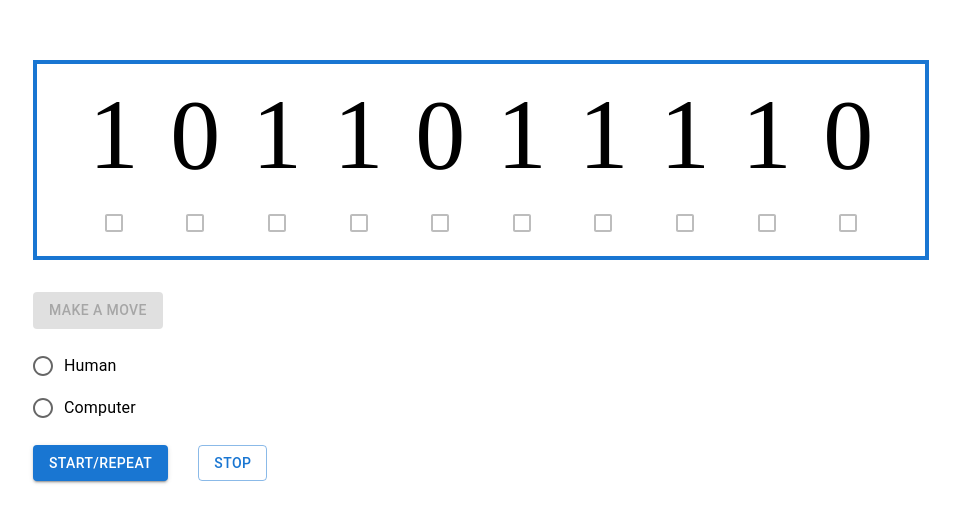
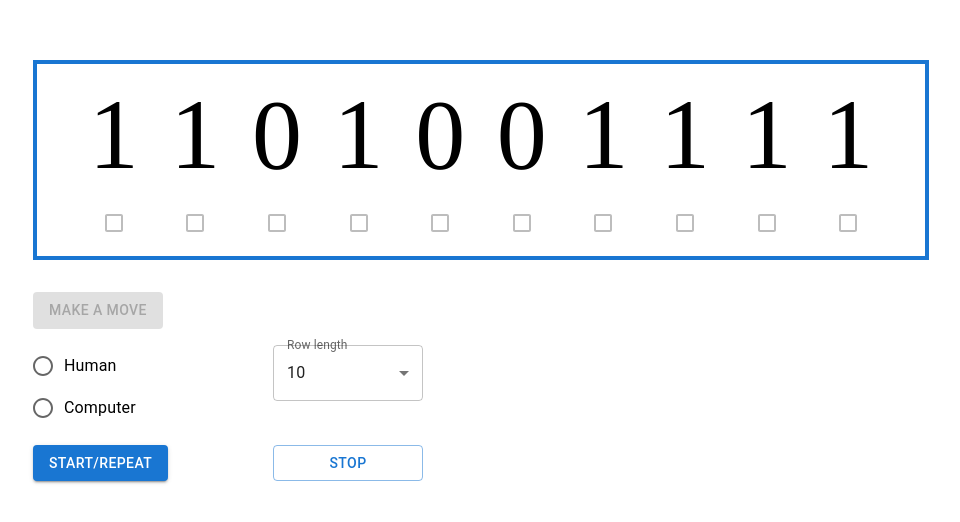
Before and after one commit to IlyashenkoA/minimax-react, a React (Vite) app: page / in a window 1280 px wide. Shown: the part 120-642 px from the top of the page, without its empty margins (159-1119 px from the left). Built offline with nearby package versions, Linux system fonts and the light colour scheme.

Commit message:
add the ability to select the length of the row, change vite configs

```diff
--- a/src/App.tsx
+++ b/src/App.tsx
@@ -1,7 +1,7 @@
-import { ChangeEvent, useState } from 'react'
+import { ChangeEvent, useEffect, useState } from 'react'
 import { useSelector, useDispatch } from 'react-redux'
 
-import { AlertColor, Box, FormControlLabel, Grid } from '@mui/material'
+import { AlertColor, Box, FormControl, FormControlLabel, Grid, InputLabel, MenuItem, Select, SelectChangeEvent } from '@mui/material'
 import Button from '@mui/material/Button'
 import Radio from '@mui/material/Radio'
 import RadioGroup from '@mui/material/RadioGroup'
@@ -34,6 +34,12 @@ const App: React.FC = () => {
   const [alertData, setAlertData] = useState<IAlert>(Object);
 
   const [resetCheckbox, setResetCheckbox] = useState<boolean>(false);
+
+  const [rowLength, setRowLength] = useState<number>(10);
+
+  useEffect(() => {
+    dispatch(createRow(rowLength));
+  }, [rowLength])
 
   const dispatch = useDispatch();
 
@@ -123,7 +129,7 @@ const App: React.FC = () => {
     setMoveButtonStatus(true);
     setStartStatus(false);
 
-    dispatch(createRow());
+    dispatch(createRow(rowLength));
   }
 
   const onStartClick = () => {
@@ -133,7 +139,7 @@ const App: React.FC = () => {
 
         // If a game has been played, create a new row of numbers
         if (row.length === 2) {
-          dispatch(createRow())
+          dispatch(createRow(rowLength))
         }
         break;
       case Players.COMPUTER:
@@ -141,7 +147,7 @@ const App: React.FC = () => {
 
         // If a game has been played, create a new row of numbers
         if (row.length === 2) {
-          dispatch(createRow())
+          dispatch(createRow(rowLength))
         }
 
         const step = computerMove(row);
@@ -160,6 +166,10 @@ const App: React.FC = () => {
 
   const onStopClick = () => {
     setStopSettings();
+  }
+
+  const handleRowLength = (e: SelectChangeEvent<number>) => {
+    setRowLength(+e.target.value);
   }
 
   return (
@@ -186,12 +196,12 @@ const App: React.FC = () => {
             <Box sx={{ display: 'flex', flexDirection: 'row', alignItems: 'center', justifyContent: 'space-evenly', margin: '0 20px', height: '100%' }}>
               {row.map((value, index) => {
                 return (
-                  <Number key={index} position={index} value={+value} disabled={moveButtonStatus} reset={resetCheckbox} setReset={setResetCheckbox}/>
+                  <Number key={index} position={index} value={+value} disabled={moveButtonStatus} reset={resetCheckbox} setReset={setResetCheckbox} />
                 )
               })}
             </Box>
           </Grid>
-          <Grid item xs={4} height="30vh" style={{ paddingLeft: '0' }}>
+          <Grid item xs={6} height="30vh" style={{ paddingLeft: '0' }}>
             <Grid
               container
               spacing={2}
@@ -208,12 +218,29 @@ const App: React.FC = () => {
                   <FormControlLabel value={Players.COMPUTER} control={<Radio disabled={startStatus} />} label="Computer" />
                 </RadioGroup>
               </Grid>
-              <Grid item xs={6} />
+              <Grid item xs={6} style={{ paddingLeft: '0' }}>
+                <FormControl sx={{ width: '150px' }}>
+                  <InputLabel id="demo-simple-select-label">Row length</InputLabel>
+                  <Select
+                    defaultValue={rowLength}
+                    value={rowLength}
+                    onChange={handleRowLength}
+                    disabled={startStatus}
+                  >
+                    <MenuItem value={10}>10</MenuItem>
+                    <MenuItem value={11}>11</MenuItem>
+                    <MenuItem value={12}>12</MenuItem>
+                    <MenuItem value={13}>13</MenuItem>
+                    <MenuItem value={14}>14</MenuItem>
+                    <MenuItem value={15}>15</MenuItem>
+                  </Select>
+                </FormControl>
+              </Grid>
               <Grid item xs={6} style={{ paddingLeft: '0' }}>
                 <Button variant="contained" onClick={onStartClick} disabled={startStatus}>Start/Repeat</Button>
               </Grid>
               <Grid item xs={6} style={{ paddingLeft: '0' }}>
-                <Button variant="outlined" onClick={onStopClick}>Stop</Button>
+                <Button variant="outlined" onClick={onStopClick} sx={{ width: '150px' }}>Stop</Button>
               </Grid>
             </Grid>
           </Grid>
--- a/src/store/action-creators/action-creators.ts
+++ b/src/store/action-creators/action-creators.ts
@@ -1,8 +1,8 @@
 import { ICombination } from './../reducers/RowReducer';
 import { ACTIONS } from '../types/actions';
 
-export const createRow = () => {
-	return { type: ACTIONS.CREATE_ROW };
+export const createRow = (rowLength: number) => {
+	return { type: ACTIONS.CREATE_ROW, payload: rowLength };
 }
 
 export const updateRow = (row: string[]) => {
--- a/src/store/reducers/RowReducer.ts
+++ b/src/store/reducers/RowReducer.ts
@@ -23,7 +23,7 @@ export interface ICombination {
 
 interface RowAction {
 	type: string;
-	payload: string[];
+	payload: any;
 }
 
 export const RowReducer = (state = initialState, action: RowAction) => {
@@ -31,7 +31,7 @@ export const RowReducer = (state = initialState, action: RowAction) => {
 		case ACTIONS.CREATE_ROW:
 			return {
 				...state,
-				row: Array.from({ length: LENGTH }, () =>
+				row: Array.from({ length: action.payload }, () =>
 					Math.floor(Math.random() * 2).toString()
 				),
 			};
--- a/vite.config.ts
+++ b/vite.config.ts
@@ -3,5 +3,9 @@ import react from '@vitejs/plugin-react'
 
 // https://vitejs.dev/config/
 export default defineConfig({
-  plugins: [react()]
+  plugins: [react()],
+  build: {
+    outDir: '../build',
+    emptyOutDir: true
+  }
 })
```
